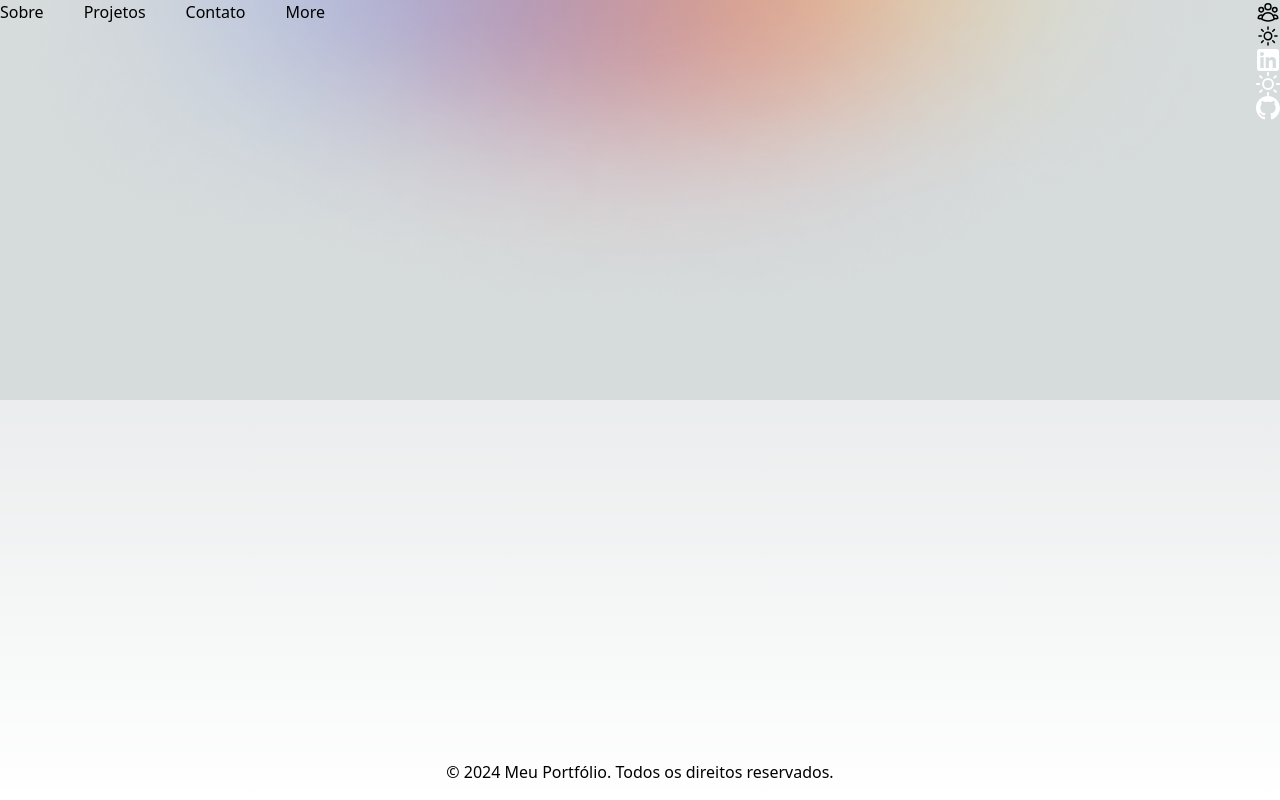
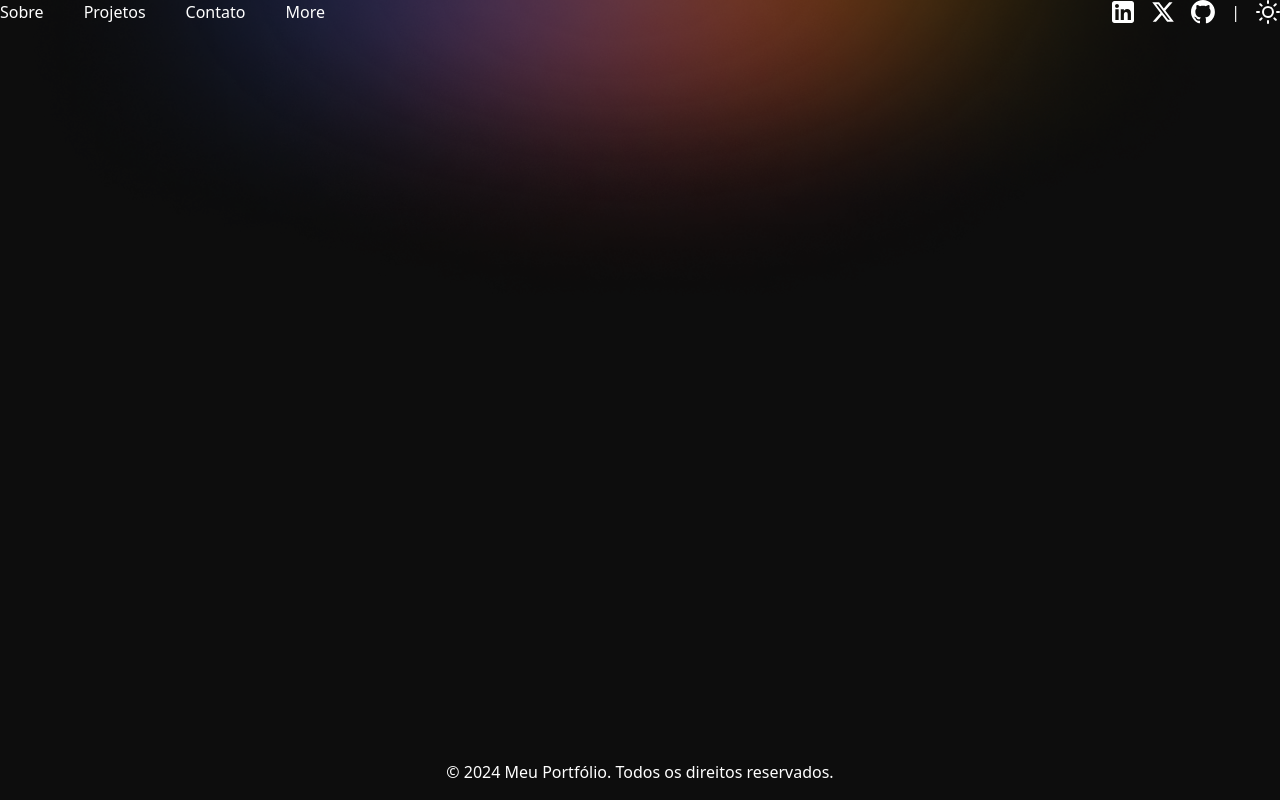
Before and after one commit to GisellyPereira/Portf-lio, a Next.js app: page / in a window 1280 px wide. Built offline with nearby package versions, Linux system fonts and the light colour scheme.

Commit message:
:lipstick: feat: modificações e melhorias no css

```diff
--- a/package.json
+++ b/package.json
@@ -9,7 +9,6 @@
     "lint": "next lint"
   },
   "dependencies": {
-    "@heroicons/react": "^2.1.1",
     "next": "14.1.0",
     "react": "^18",
     "react-dom": "^18"
--- a/src/app/globals.css
+++ b/src/app/globals.css
@@ -3,30 +3,38 @@
 @tailwind utilities;
 
 :root {
-  --foreground-rgb: 0, 0, 0;
-  --header-background-start-rgb: 214, 219, 220;
-  --header-background-end-rgb: 255, 255, 255;
-  --footer-background-start-rgb: 214, 219, 220;
-  --footer-background-end-rgb: 255, 255, 255;
+  --black: #0D0D0D;
+  --white: #FFFFFF;
+  --onyx: #181818;
+  --dark-gray: #808080;
+  --medium-gray: rgba(128, 128, 128, 0.5);
+  --light-gray: #C5C5C5;
+  --light-blue: rgba(63, 100, 234, 0.43);
+  --light-red: rgba(233, 63, 64, 0.43);
+  --light-yellow: rgba(255, 184, 0, 0.43);
+
+  --dark-card-border: #383737;
+  --dark-white-minus-10: rgba(255, 255, 255, 0.1);
+  --dark-white-minus-25: rgba(255, 255, 255, 0.25);
+  --dark-white-minus-50: rgba(255, 255, 255, 0.5);
+  --dark-white-minus-70: rgba(255, 255, 255, 0.7);
+
+  --light-main-bg: #FBFBFB;
+  --light-faint-white: #F3F3F3;
+  --light-card-border: #EBEBEB;
+  --light-card-bg: #F6F6F6;
+  --light-black-minus-10: rgba(21, 21, 21, 0.1);
 }
 
-@media (prefers-color-scheme: dark) {
-  :root {
-    --foreground-rgb: 255, 255, 255;
-    --header-background-start-rgb: 0, 0, 0;
-    --header-background-end-rgb: 0, 0, 0;
-    --footer-background-start-rgb: 0, 0, 0;
-    --footer-background-end-rgb: 0, 0, 0;
-  }
-}
+
 
 body {
-  color: rgb(var(--foreground-rgb));
+  color: var(--white);
   background: linear-gradient(
     to bottom,
     transparent,
-    rgb(var(--footer-background-end-rgb))
-  ) rgb(var(--footer-background-start-rgb));
+    var(--black)
+  ) var(--black);
 }
 
 .header {
@@ -34,10 +42,9 @@ body {
   background: linear-gradient(
       to bottom,
       transparent,
-      rgb(var(--header-background-end-rgb))
+      var(--header-background-end)
     )
-    rgb(var(--header-background-start-rgb));
-  /* Adiciona a imagem de background para o header */
+    var(--header-background-start);
   background-image: url('../../public/Type=HeaderGradient.png');
   background-size: cover;
   background-position: center;
--- a/src/components/Svg/Sun.js
+++ b/src/components/Svg/Sun.js
@@ -12,14 +12,14 @@ const Sun = () => {
       <g clipPath="url(#clip0_912_3783)">
         <path
           d="M12 17C14.7614 17 17 14.7614 17 12C17 9.23858 14.7614 7 12 7C9.23858 7 7 9.23858 7 12C7 14.7614 9.23858 17 12 17Z"
-          stroke="#0D0D0D"
+          stroke="#fff"
           strokeWidth="2"
           strokeLinecap="round"
           strokeLinejoin="round"
         />
         <path
           d="M12 1V3M12 21V23M4.22 4.22L5.64 5.64M18.36 18.36L19.78 19.78M1 12H3M21 12H23M4.22 19.78L5.64 18.36M18.36 5.64L19.78 4.22"
-          stroke="#0D0D0D"
+          stroke="#fff"
           strokeWidth="2"
           strokeLinecap="round"
           strokeLinejoin="round"
--- a/src/components/Svg/X.js
+++ b/src/components/Svg/X.js
@@ -9,24 +9,14 @@ const XIcon = () => {
       fill="none"
       xmlns="http://www.w3.org/2000/svg"
     >
-      <g clipPath="url(#clip0_912_3783)">
+      <g clipPath="url(#clip0_897_2131)">
         <path
-          d="M12 17C14.7614 17 17 14.7614 17 12C17 9.23858 14.7614 7 12 7C9.23858 7 7 9.23858 7 12C7 14.7614 9.23858 17 12 17Z"
-          stroke="#fff"
-          strokeWidth="2"
-          strokeLinecap="round"
-          strokeLinejoin="round"
-        />
-        <path
-          d="M12 1V3M12 21V23M4.22 4.22L5.64 5.64M18.36 18.36L19.78 19.78M1 12H3M21 12H23M4.22 19.78L5.64 18.36M18.36 5.64L19.78 4.22"
-          stroke="#fff"
-          strokeWidth="2"
-          strokeLinecap="round"
-          strokeLinejoin="round"
+          d="M18.2439 2.25H21.5519L14.3249 10.51L22.8269 21.75H16.1699L10.9559 14.933L4.98991 21.75H1.67991L9.40991 12.915L1.25391 2.25H8.07991L12.7929 8.481L18.2439 2.25ZM17.0829 19.77H18.9159L7.08391 4.126H5.11691L17.0829 19.77Z"
+          fill="#fff"
         />
       </g>
       <defs>
-        <clipPath id="clip0_912_3783">
+        <clipPath id="clip0_897_2131">
           <rect width="24" height="24" fill="white" />
         </clipPath>
       </defs>
--- a/src/pages/Home/Home.js
+++ b/src/pages/Home/Home.js
@@ -1,10 +1,10 @@
 // Home.js
 
 import React from "react";
-import { UserGroupIcon, SunIcon } from "@heroicons/react/24/outline";
 import LinkedIn from "../../components/Svg/LinkedIn.js";
 import Github from "@/components/Svg/Github.js";
 import XIcon from "@/components/Svg/X.js";
+import Sun from "@/components/Svg/Sun.js";
 
 const Home = () => {
   return (
@@ -16,12 +16,12 @@ const Home = () => {
           <li>Contato</li>
           <li>More</li>
         </ul>
-        <ul>
-          <UserGroupIcon className="w-6 h-6" />
-          <SunIcon className="w-6 h-6" />
+        <ul className="flex gap-4">
           <LinkedIn />
           <XIcon />
           <Github />
+          <span className="" >|</span>
+          <Sun />
         </ul>
       </header>
 
```
Also changed, not shown: 1 other file (tests, documents, lock files or other folders).
